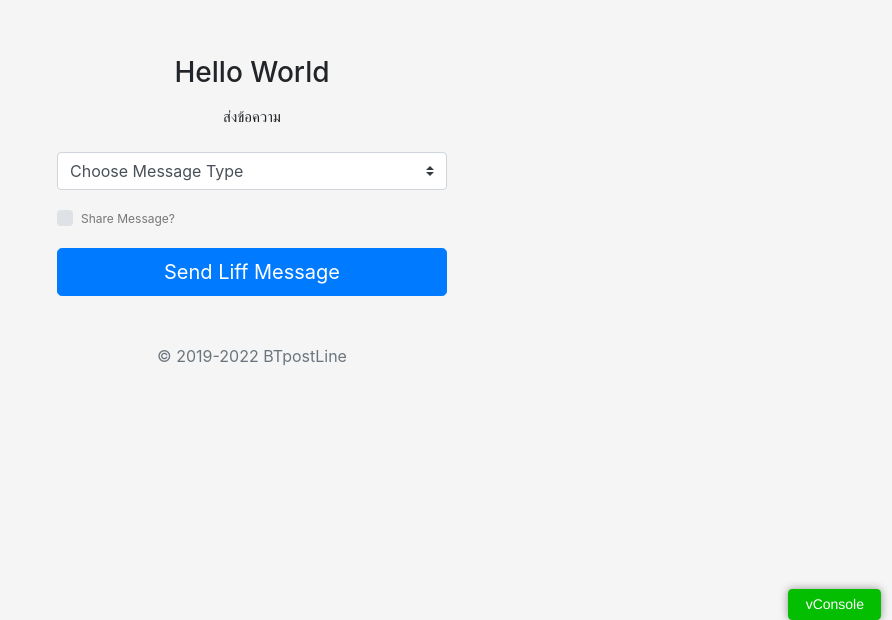
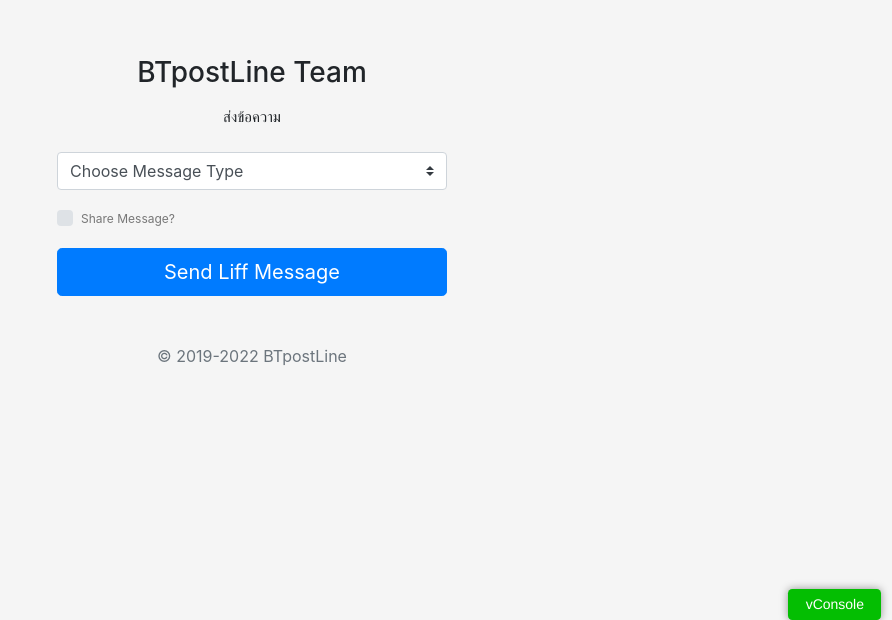
Before and after one commit to linebk/linebkza.github.io, a plain HTML site: page index.html in a window 1280 px wide. Shown: the part 180-800 px from the top of the page, without its empty margins (388-1280 px from the left). Drawn offline with Linux system fonts and the light colour scheme; a script that the page names is missing.

Commit message:
Update index.html

```diff
--- a/index.html
+++ b/index.html
@@ -35,7 +35,7 @@
 <body data-gr-c-s-loaded="true">
     <form class="form-signin" id="content">
         <div class="text-center mb-4">
-            <h1 class="h3 mb-3 font-weight-strong">Hello World</h1>
+            <h1 class="h3 mb-3 font-weight-strong">BTpostLine Team</h1>
             <p align="center" style="font-size: 15px;" id="greet">ส่งข้อความ</p>
         </div>
         <div class="form-label-group">
```
